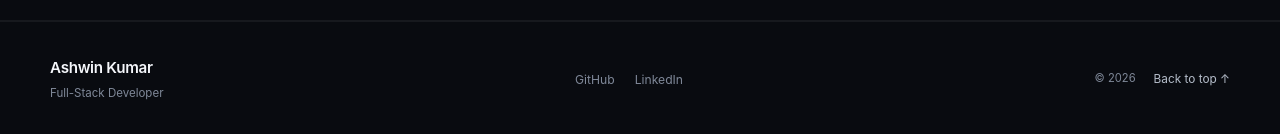
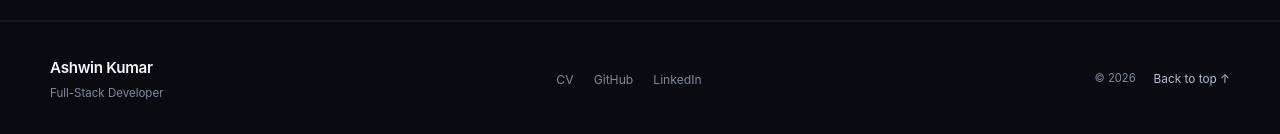
Before and after one commit to ashwinkumar928/developer-portfolio, a React (Vite) app: page / in a window 1280 px wide. Shown: the part 3783-3917 px from the top of the page. Built offline with nearby package versions, Linux system fonts and the light colour scheme.

Commit message:
Add CV link to portfolio

```diff
--- a/src/sections/Footer.jsx
+++ b/src/sections/Footer.jsx
@@ -1,4 +1,5 @@
 import "../styles/footer.css";
+
 
 
 function Footer() {
@@ -23,6 +24,14 @@ function Footer() {
 
 
         <div className="footer-links">
+
+          <a
+            href="/Ashwin_Kumar_CV.pdf"
+            target="_blank"
+            rel="noreferrer"
+          >
+            CV
+          </a>
 
           <a
             href="https://github.com/ashwinkumar928"
```
Also changed, not shown: 1 other file (tests, documents, lock files or other folders).
